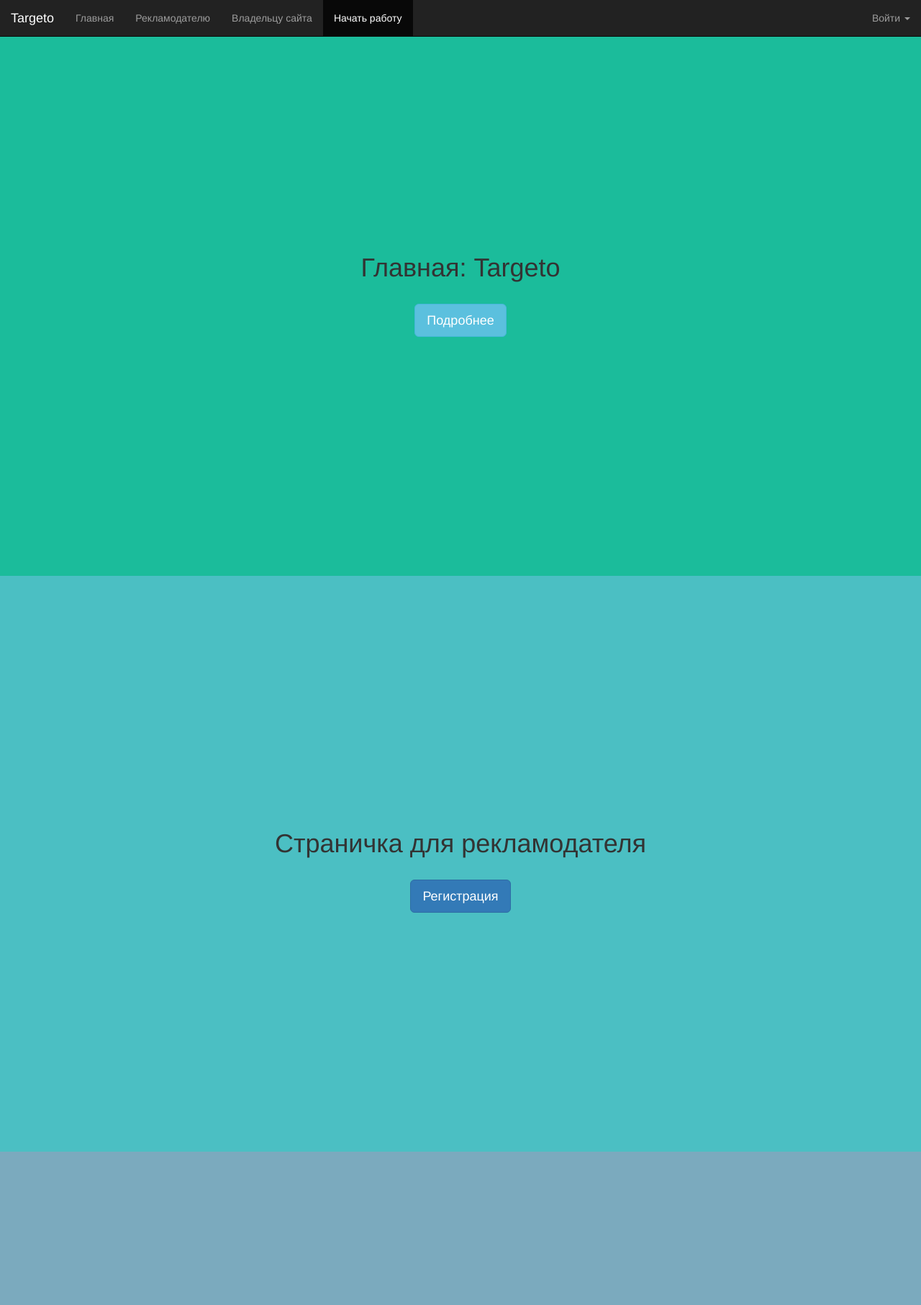
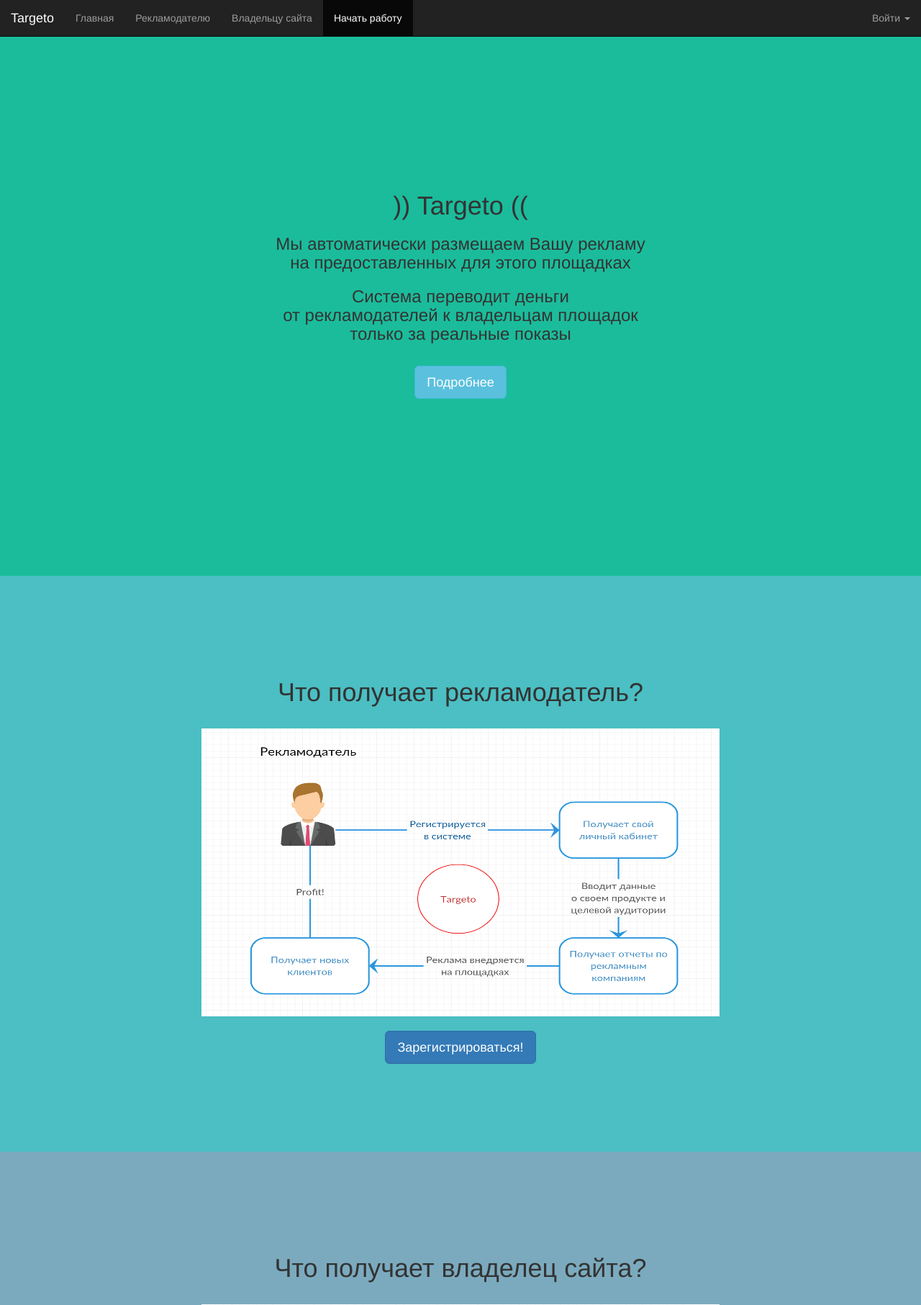
Before and after one commit to xammi/Curs_RSOI, a Django app: page / in a window 1280 px wide. Shown: the top 1813 px of the page at 72% size. Run offline with Django 3.2, Linux system fonts and the light colour scheme; some libraries are stand-ins or nearby versions.

Commit message:
Added landing content

```diff
--- a/core/templates/core/index.html
+++ b/core/templates/core/index.html
@@ -31,26 +31,52 @@
     <div id="fullpage">
         <div class="section active">
             <div style="text-align: center">
-                <h1>Главная: Targeto</h1><br>
+                <h1>)) Targeto ((</h1>
+                <h3>Мы автоматически размещаем Вашу рекламу<br>на предоставленных для этого площадках</h3>
+                <h3>Система переводит деньги<br>от рекламодателей к владельцам площадок<br>только за реальные показы</h3>
+                <br>
                 <button class="btn btn-info btn-lg" id="js-more">Подробнее</button>
                 <script>$('#js-more').click(function () { $.fn.fullpage.moveSectionDown(); });</script>
             </div>
         </div>
         <div class="section">
             <div style="text-align: center">
-                <h1>Страничка для рекламодателя</h1><br>
-                <button class="btn btn-primary btn-lg" id="js-adviser-reg">Регистрация</button>
+                <h1>Что получает рекламодатель?</h1><br>
+                <div style="display:inline-block">
+                    <img src="{% static 'core/img/for_adviser.png' %}" width="720" height="400"/>
+                </div>
+                <br><br>
+                <button class="btn btn-primary btn-lg js-adviser-reg">Зарегистрироваться!</button>
             </div>
         </div>
         <div class="section">
             <div style="text-align: center">
-                <h1>Страничка для владельца сайта</h1><br>
-                <button class="btn btn-default btn-lg" id="js-site-owner-reg">Регистрация</button>
+                <h1>Что получает владелец сайта?</h1><br>
+                <div style="display:inline-block">
+                    <img src="{% static 'core/img/for_owner.png' %}" width="720" height="400"/>
+                </div>
+                <br><br>
+                <button class="btn btn-default btn-lg js-site-owner-reg">Зарегистрироваться!</button>
             </div>
         </div>
         <div class="section">
             <div style="text-align: center">
-                <h1>Начать работу с системой?</h1>
+                <h1>Начать работу с системой?</h1><br>
+                <div class="row">
+                    <div class="col-sm-5" style="text-align: center">
+                        <img src="{% static 'core/img/human.png' %}" width="150" height="170">
+                        <h3>Вы рекламодатель?</h3><br>
+                        <button class="btn btn-primary btn-lg js-adviser-reg">Начать!</button>
+                    </div>
+                    <div class="col-sm-2">
+                        <img src="{% static 'core/img/targeto.png' %}" width="220" height="200">
+                    </div>
+                    <div class="col-sm-5" style="text-align: center">
+                        <img src="{% static 'core/img/human.png' %}" width="150" height="170">
+                        <h3>Вы владелец сайта?</h3><br>
+                        <button class="btn btn-default btn-lg js-site-owner-reg">Начать!</button>
+                    </div>
+                </div>
             </div>
         </div>
     </div>
@@ -64,10 +90,10 @@
             menu: '#left-navbar',
             scrollBar: true
         });
-        $('#js-adviser-reg').magnificPopup({
+        $('.js-adviser-reg').magnificPopup({
             items: { src: '#adviser-modal', type: 'inline' }
         });
-        $('#js-site-owner-reg').magnificPopup({
+        $('.js-site-owner-reg').magnificPopup({
             items: { src: '#site-owner-modal', type: 'inline' }
         });
     </script>
```
Also changed, not shown: core/static/core/img/for_adviser.png (added), core/static/core/img/for_owner.png (added), core/static/core/img/human.png (added), core/static/core/img/targeto.png (added).
